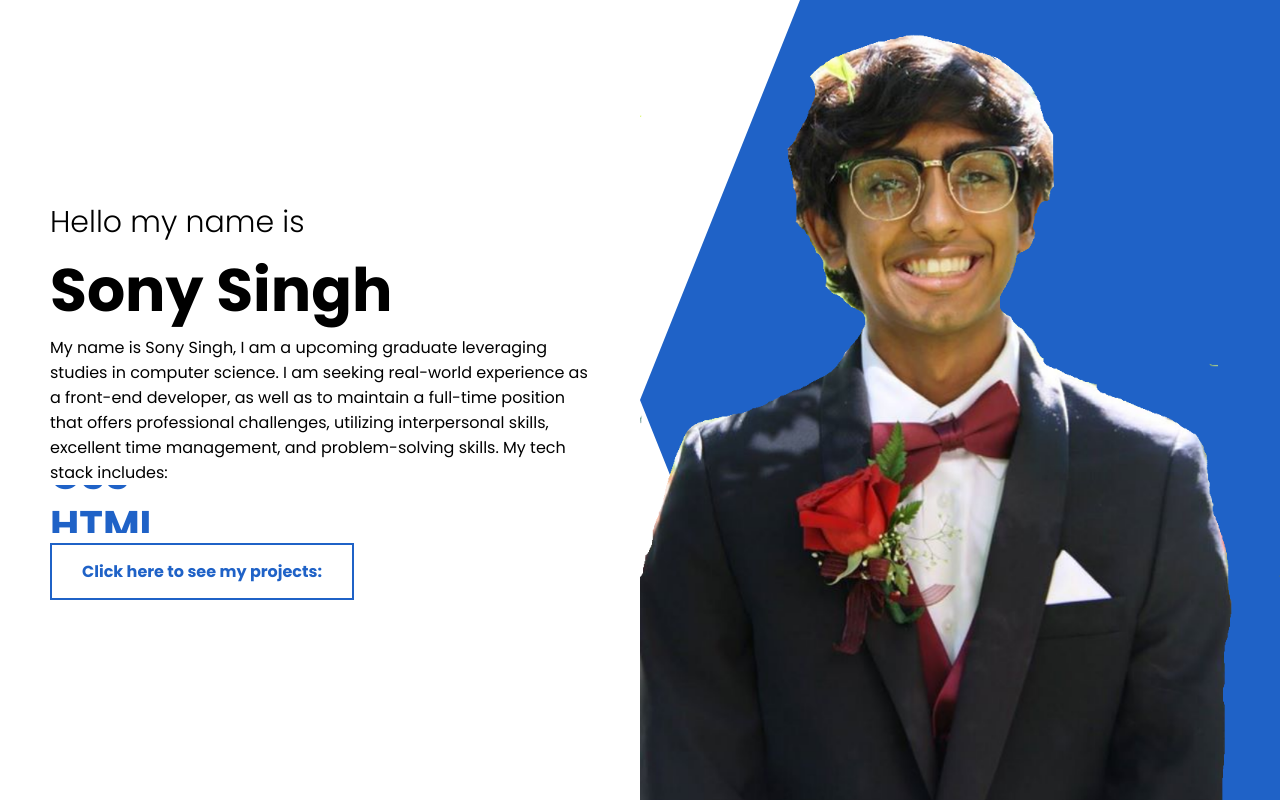
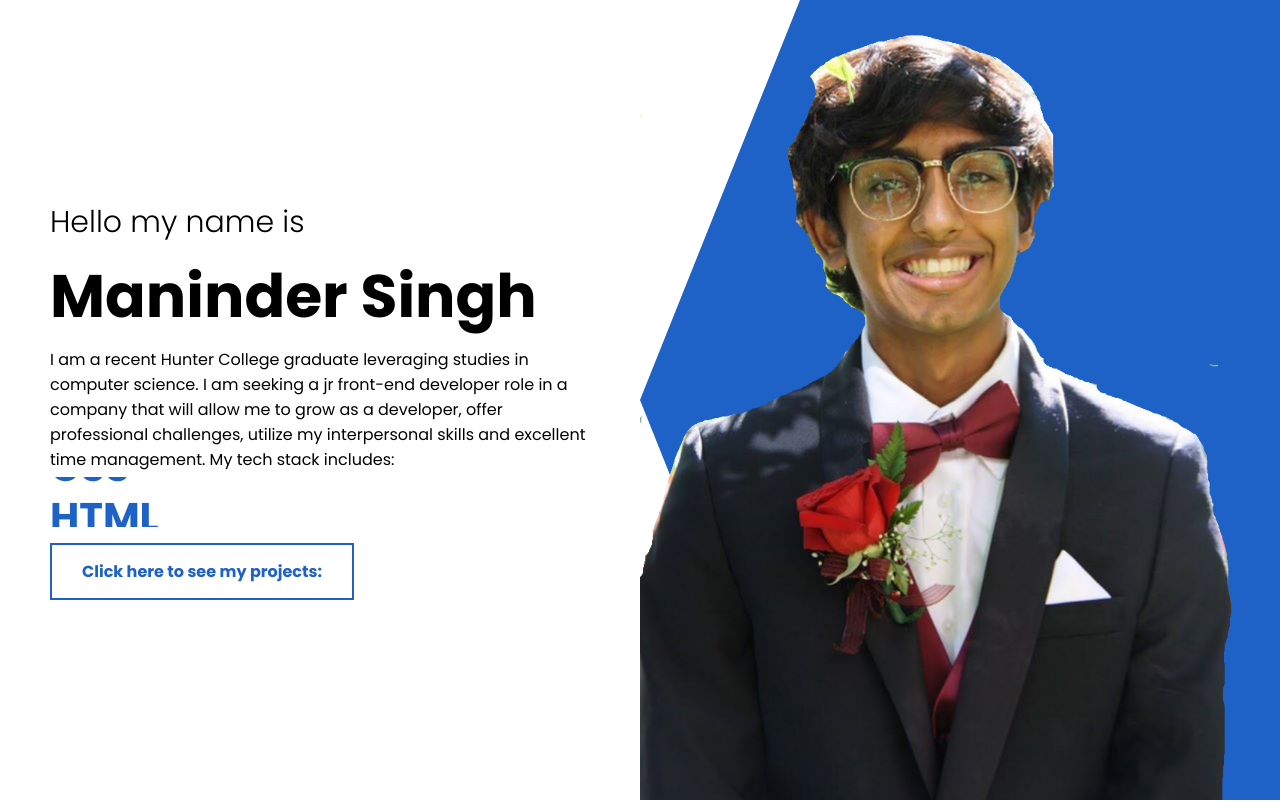
Before and after one commit to Sony9905/Portfolio, a React (Create React App) app: page / in a window 1280 px wide. Shown: the top 802 px of the page. Built offline with nearby package versions, Linux system fonts and the light colour scheme.

Commit message:
fixing bio to fit professional standards

```diff
--- a/src/Intro.js
+++ b/src/Intro.js
@@ -7,12 +7,12 @@ const Intro = () => {
             <div className='Intro-Left'>
                 <div className='left-wrapper'>
                     <h2 className='introduction'>Hello my name is</h2>
-                    <h1 className='name'>Sony Singh</h1>
-                    <div className='bio'>My name is Sony Singh, I am a upcoming graduate leveraging studies in computer science. I am seeking real-world experience as a front-end developer, as well as to maintain a full-time position that offers professional challenges, utilizing interpersonal skills, excellent time management, and problem-solving skills. My tech stack includes:</div>
+                    <h1 className='name'>Maninder Singh</h1>
+                    <div className='bio'>I am a recent Hunter College graduate leveraging studies in computer science. I am seeking a jr front-end developer role in a company that will allow me to grow as a developer, offer professional challenges, utilize my interpersonal skills and excellent time management. My tech stack includes:</div>
                     <div className='Title'>
                         <div className='animation'>
                             <div className='item'>
-                                Git Flow Control
+                                React
                             </div>
                             <div className='item'>
                                 JS
@@ -24,7 +24,7 @@ const Intro = () => {
                                 HTML
                             </div>
                             <div className='item'>
-                                React
+                                Git Flow Control
                             </div>
                         </div>
                     </div>
@@ -45,3 +45,21 @@ const Intro = () => {
 };
 
 export default Intro;
+
+// fetch("https://pokeapi.co/api/v2/pokemon/ditto")
+// .then((res)=>{
+//     console.log(res);
+//     return res.json()
+// }).then((data)=>{
+//     console.log("Data parsed", data.name)
+//     return fetch("https://pokeapi.co/api/v2/pokemon/mew")
+
+// }).then((name2)=>{
+//     return name2.json()
+
+// }).then((mew) => {
+//     console.log("Data parsed", mew.name)
+// })
+// .catch((e)=>{
+//     console.log("error", e)
+// })
```
